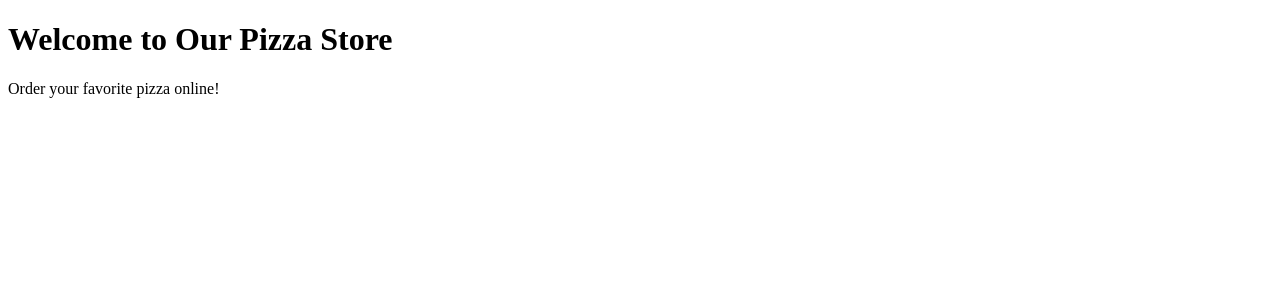
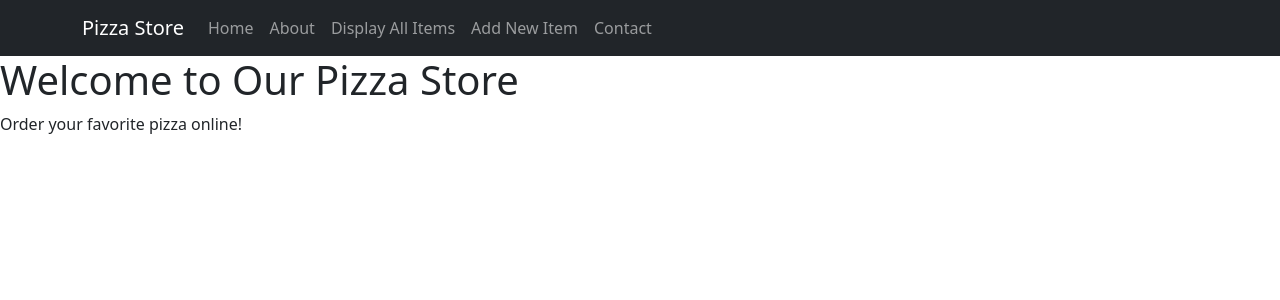
Before and after one commit to Meet-301/pizzastore, a React (Create React App) app: page / in a window 1280 px wide. Shown: the top 300 px of the page. Built offline with nearby package versions, Linux system fonts and the light colour scheme.

Commit message:
Aug 10, 2024, 7:54 AM

```diff
--- a/src/App.js
+++ b/src/App.js
@@ -7,11 +7,13 @@
 import UpdateItem from './components/UpdateItem';
 import DeleteItem from './components/DeleteItem';
 import Contact from './components/Contact';
+import MyNavbar from './components/Navbar';
 
 function App() {
     return (
         <Router>
             <div className="App">
+                <MyNavbar />
                 <Routes>
                     <Route path="/" element={<Home />} />
                     <Route path="/about" element={<About />} />
--- /dev/null
+++ b/src/components/Navbar.js
@@ -0,0 +1,26 @@
+// src/components/Navbar.js
+import React from 'react';
+import { Link } from 'react-router-dom';
+import { Navbar, Nav, Container } from 'react-bootstrap';
+
+function MyNavbar() {
+    return (
+        <Navbar bg="dark" variant="dark" expand="lg">
+            <Container>
+                <Navbar.Brand as={Link} to="/">Pizza Store</Navbar.Brand>
+                <Navbar.Toggle aria-controls="basic-navbar-nav" />
+                <Navbar.Collapse id="basic-navbar-nav">
+                    <Nav className="me-auto">
+                        <Nav.Link as={Link} to="/">Home</Nav.Link>
+                        <Nav.Link as={Link} to="/about">About</Nav.Link>
+                        <Nav.Link as={Link} to="/items">Display All Items</Nav.Link>
+                        <Nav.Link as={Link} to="/add">Add New Item</Nav.Link>
+                        <Nav.Link as={Link} to="/contact">Contact</Nav.Link>
+                    </Nav>
+                </Navbar.Collapse>
+            </Container>
+        </Navbar>
+    );
+}
+
+export default MyNavbar;
--- a/src/index.js
+++ b/src/index.js
@@ -1,5 +1,6 @@
 import React from 'react';
 import ReactDOM from 'react-dom/client';
+import 'bootstrap/dist/css/bootstrap.min.css';
 import App from './App';
 const root = ReactDOM.createRoot(document.getElementById('root'));
 root.render(
```
